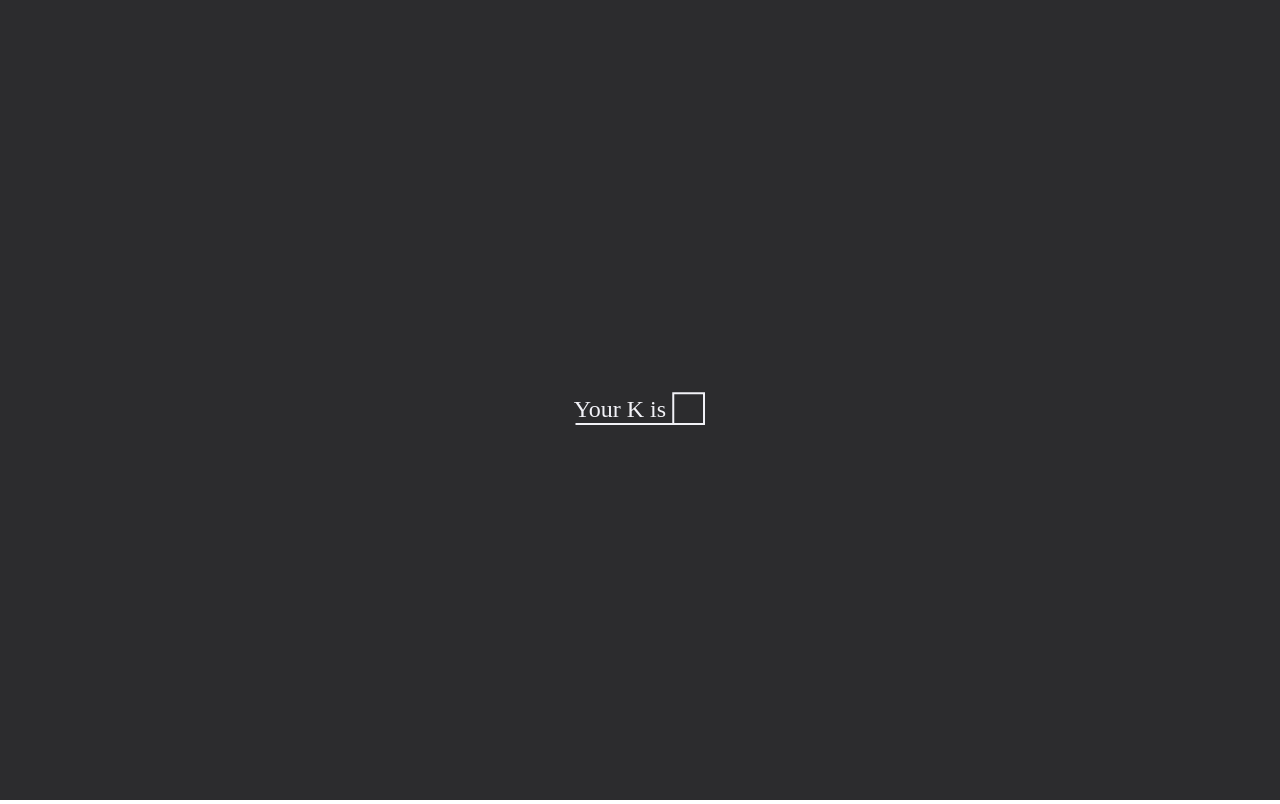
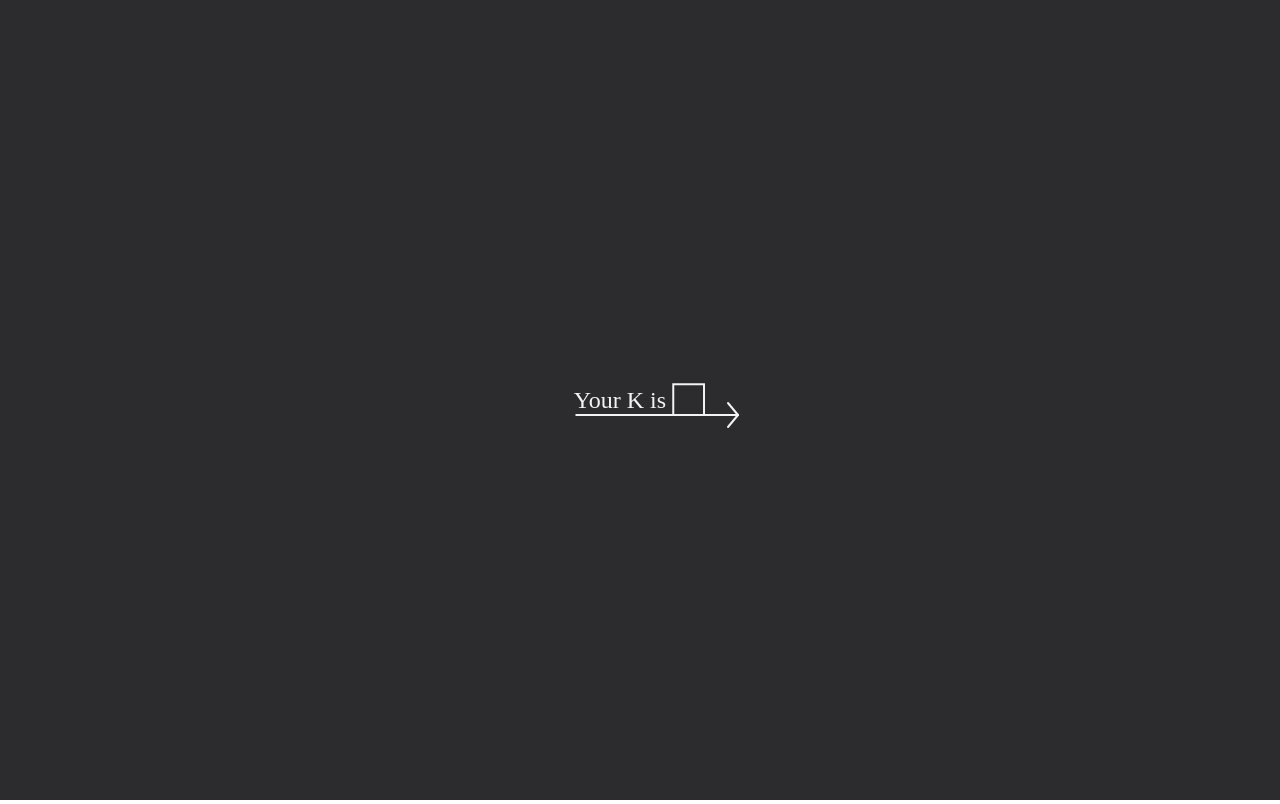
Before and after one commit to formegusto/kmeans-with-ui-interaction, a React (Create React App) app: page / in a window 1280 px wide. Both pictures are taken after a click on the button "Run". Built offline with nearby package versions, Linux system fonts and the light colour scheme.

Commit message:
set button init

```diff
--- a/src/components/Modals.tsx
+++ b/src/components/Modals.tsx
@@ -1,4 +1,25 @@
 import { useUI } from "@hooks";
+
+export function SetButton() {
+  return (
+    <button className="highlight-button">
+      <svg xmlns="http://www.w3.org/2000/svg" viewBox="0 0 32 32">
+        <path
+          d="M -12 16
+            L 32 16"
+        />
+        <path
+          d="M 32 16
+            L 22 28"
+        />
+        <path
+          d="M 32 16
+            L 22 4"
+        />
+      </svg>
+    </button>
+  );
+}
 
 export function SetModal() {
   const { mode } = useUI();
@@ -7,6 +28,7 @@ export function SetModal() {
       <div className="modal-question-group">
         <span>Your K is</span>
         <input type="text" maxLength={2} />
+        <SetButton />
       </div>
       <svg
         xmlns="http://www.w3.org/2000/svg"
@@ -18,7 +40,8 @@ export function SetModal() {
             L 129.53 1
             L 129.53 -30
             L 98.53 -30
-            L 98.53 1"
+            L 98.53 1
+            L 129.53 1"
         />
       </svg>
     </div>
--- a/src/styles/index.css
+++ b/src/styles/index.css
@@ -229,8 +229,6 @@ body {
   flex-direction: row;
   align-items: flex-end;
   column-gap: 8px;
-
-  height: 48px;
 }
 
 .set-modal-container > .modal-question-group > span {
@@ -249,4 +247,37 @@ body {
   font-size: 24px;
   padding: 0 0 2.3px;
   width: 32px;
+
+  outline: none;
 }
+
+.set-modal-container > .modal-question-group > .highlight-button {
+  position: absolute;
+  bottom: -16px;
+  right: -26px;
+
+  width: 32px;
+  height: 32px;
+
+  background: transparent;
+  border: none;
+  transition: 0.3s;
+}
+
+.set-modal-container > .modal-question-group:hover > .highlight-button {
+  transform: translateX(10px);
+}
+
+.set-modal-container > .modal-question-group > .highlight-button > svg {
+  width: 32px;
+  height: 32px;
+  overflow: visible;
+
+  cursor: pointer;
+}
+
+.set-modal-container > .modal-question-group > .highlight-button > svg > path {
+  stroke: var(--ios-gray-light-600);
+  stroke-width: 2;
+  stroke-linecap: round;
+}
```
